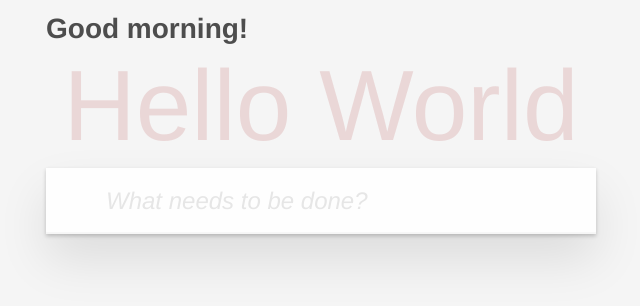
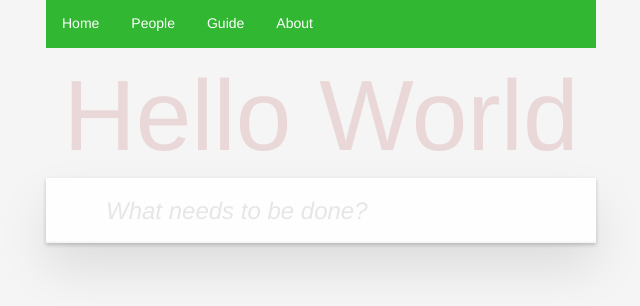
Before and after one commit to blue193/FrontEnd-todo, an Angular app: page / in a window 1280 px wide. Shown: the top 306 px of the page, without its empty margins (319-959 px from the left). Built offline with nearby package versions, Linux system fonts and the light colour scheme.

Commit message:
perfectly

```diff
--- a/src/app/app.component.html
+++ b/src/app/app.component.html
@@ -1,2 +1,7 @@
-<h1>Good morning!</h1>
+<ul>
+  <li><a class="active" [routerLink]="['']">Home</a></li>
+  <li><a [routerLink]="['people']">People</a></li>
+  <li><a [routerLink]="['guide']">Guide</a></li>
+  <li><a [routerLink]="['about-us']">About</a></li>
+</ul>
 <router-outlet></router-outlet>
--- a/src/app/app.module.ts
+++ b/src/app/app.module.ts
@@ -12,6 +12,8 @@ import { PeopleComponent } from './people/people.component';
 import { PersonComponent } from './person/person.component';
 import { HomeComponent } from './home/home.component';
 import { DetailComponent } from './detail/detail.component';
+import { AboutUsComponent } from './about-us/about-us.component';
+import { GuideComponent } from './guide/guide.component';
 @NgModule({
   declarations: [
     AppComponent,
@@ -21,6 +23,8 @@ import { DetailComponent } from './detail/detail.component';
     PersonComponent,
     HomeComponent,
     DetailComponent,
+    AboutUsComponent,
+    GuideComponent
   ],
   imports: [
     BrowserModule,
--- a/src/app/app.routes.ts
+++ b/src/app/app.routes.ts
@@ -3,10 +3,13 @@ import { HomeComponent } from './home/home.component';
 import { PeopleComponent } from './people/people.component';
 import { PersonComponent } from './person/person.component';
 import { DetailComponent } from './detail/detail.component';
-
+import { GuideComponent } from './guide/guide.component';
+import { AboutUsComponent } from './about-us/about-us.component';
 export const routeConfig: Route[] = [
   { path: '', component: HomeComponent },
   { path: 'people', component: PeopleComponent },
+  { path: 'guide', component: GuideComponent },
+  { path: 'about-us', component: AboutUsComponent },
   { path: 'person/:person-id', component: PersonComponent },
   { path: 'detail/:todo-id', component: DetailComponent }
 ];
```
